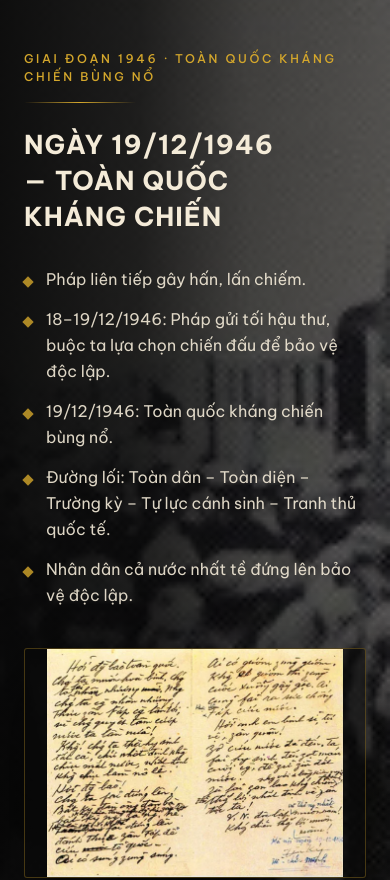
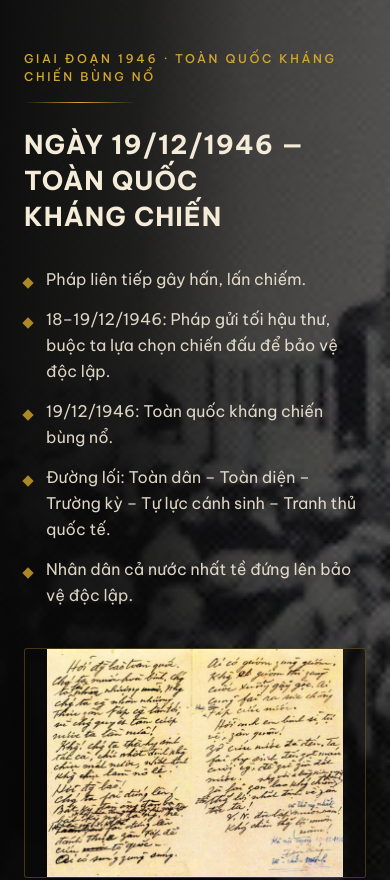
Before and after one commit to lehongquan12a08-gif/Khang-chien-chong-Phap, a Next.js app: page / in a window 390 px wide. Shown: the part 3760-4640 px from the top of the page. Built offline with nearby package versions, Linux system fonts and the light colour scheme.

Commit message:
Slide headings: larger type (up to 50-58px on wide screens), smart line-breaking at the em-dash, NBSP-bound Vietnamese word pairs so compounds never split

```diff
--- a/components/SlideSection.tsx
+++ b/components/SlideSection.tsx
@@ -31,6 +31,37 @@ interface SlideSectionProps {
   backgroundImage?: string;
   /** true = ẢNH TO nằm TRÊN (cạnh nhau), ghi chú + gạch đầu dòng ở DƯỚI. */
   imagesTop?: boolean;
+}
+
+/** Từ ghép 2 âm tiết trong tiêu đề — DÍNH CHẶT bằng khoảng-trắng-không-ngắt
+ *  để máy không bao giờ bẻ đôi ("hoạt / động", "lực / lượng"…). */
+const WORD_PAIRS = [
+  'toàn quốc', 'kháng chiến', 'việt bắc', 'thu – đông', 'củng cố', 'phát triển',
+  'bước ngoặt', 'ngoại giao', 'chiến dịch', 'biên giới', 'lực lượng', 'mở rộng',
+  'hoạt động', 'quân sự', 'tạo thế', 'xây dựng', 'tập đoàn', 'cứ điểm', 'bắt đầu',
+];
+function bindPairs(s: string): string {
+  let r = s;
+  for (const p of WORD_PAIRS) {
+    const re = new RegExp(p.replace(/[.*+?^${}()|[\]\\]/g, '\\$&'), 'gi');
+    r = r.replace(re, (m) => m.split(' ').join(' '));
+  }
+  return r;
+}
+
+/** Tiêu đề dạng "1951 — Củng cố lực lượng": chỉ cho phép XUỐNG DÒNG tại dấu "—"
+ *  (phần năm giữ nguyên khối, cụm chữ giữ nguyên khối) — không gãy giữa cụm từ. */
+function SmartTitle({ text }: { text: string }) {
+  const ix = text.indexOf(' — ');
+  if (ix === -1) return <>{bindPairs(text)}</>;
+  return (
+    <>
+      <span className="inline-block whitespace-nowrap">{text.slice(0, ix)} —</span>{' '}
+      {/* inline-block: cụm không vừa → RƠI NGUYÊN CỤM xuống dòng, không gãy giữa;
+          cụm dài quá một dòng → tự cân 2 dòng (balance) tại điểm ngắt đẹp */}
+      <span className="inline-block max-w-full [text-wrap:balance]">{bindPairs(text.slice(ix + 3))}</span>
+    </>
+  );
 }
 
 /**
@@ -244,7 +275,7 @@ export default function SlideSection({ id, eyebrow, title, groups, images = [],
         <div
           className={[
             'sl-stage relative z-10 mx-auto grid w-full items-center gap-10 px-6 md:px-12',
-            insets.length > 0 ? 'max-w-7xl md:grid-cols-[1.05fr_0.95fr]' : 'max-w-4xl',
+            insets.length > 0 ? 'max-w-7xl md:max-w-[86rem] md:grid-cols-[1.18fr_0.82fr]' : 'max-w-4xl',
             bgSrc && insets.length === 0 ? 'md:mx-0 md:px-16' : '',
           ].join(' ')}
         >
@@ -256,27 +287,27 @@ export default function SlideSection({ id, eyebrow, title, groups, images = [],
             <div className="sl-line gold-line mb-6 w-28 origin-left" style={{ transform: 'scaleX(0)' }} />
             {title && (
               /* tiêu đề có NGÀY THÁNG → sans đậm: số và chữ đồng cỡ, không vênh */
-              <h2 className="sl-row will-transform mb-8 text-balance font-display text-[26px] font-bold uppercase leading-snug tracking-[0.04em] text-vn-ivory opacity-0 md:text-[length:clamp(38px,2.8vw,54px)]">
-                {title}
+              <h2 className="sl-row will-transform mb-8 text-pretty font-display text-[26px] font-bold uppercase leading-snug tracking-[0.04em] text-vn-ivory opacity-0 md:text-[length:clamp(40px,3vw,58px)]">
+                <SmartTitle text={title} />
               </h2>
             )}
-            <div className="flex flex-col gap-8">
+            <div className="flex flex-col gap-7">
               {groups.map((g, gi) => (
                 <div key={gi}>
                   {g.title && (
-                    <h3 className="sl-row sl-group will-transform mb-4 text-balance font-display text-[22px] font-semibold uppercase tracking-[0.1em] text-vn-gold opacity-0 md:text-[length:clamp(30px,2.4vw,46px)]">
-                      {g.title}
+                    <h3 className="sl-row sl-group will-transform mb-4 text-pretty font-display text-[22px] font-semibold uppercase leading-snug tracking-[0.05em] text-vn-gold opacity-0 md:text-[length:clamp(32px,2.6vw,50px)]">
+                      <SmartTitle text={g.title} />
                     </h3>
                   )}
                   <ul className="flex flex-col gap-3.5">
                     {g.bullets.map((b, bi) => (
                       <li key={bi} className="sl-row will-transform flex items-start gap-3.5 opacity-0">
-                        <span className={`mt-[12px] h-[8px] w-[8px] shrink-0 rotate-45 ${g.accent ? 'bg-vn-red' : 'bg-vn-gold-antique/80'}`} />
+                        <span className={`mt-[13px] h-[8px] w-[8px] shrink-0 rotate-45 ${g.accent ? 'bg-vn-red' : 'bg-vn-gold-antique/80'}`} />
                         <span
                           className={
                             g.accent
-                              ? 'text-pretty font-body text-[16.5px] font-semibold leading-relaxed text-vn-red md:text-[length:clamp(20px,1.25vw,24px)]'
-                              : 'text-pretty font-body text-[16px] leading-relaxed text-vn-ivory/90 md:text-[length:clamp(19px,1.2vw,23px)]'
+                              ? 'text-pretty font-body text-[16.5px] font-semibold leading-relaxed text-vn-red md:text-[length:clamp(21px,1.3vw,25px)]'
+                              : 'text-pretty font-body text-[16px] leading-relaxed text-vn-ivory/90 md:text-[length:clamp(20px,1.25vw,24px)]'
                           }
                         >
                           {b}
```
